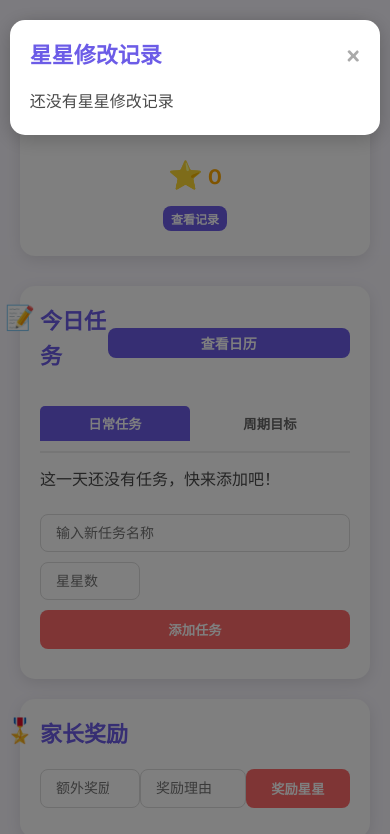
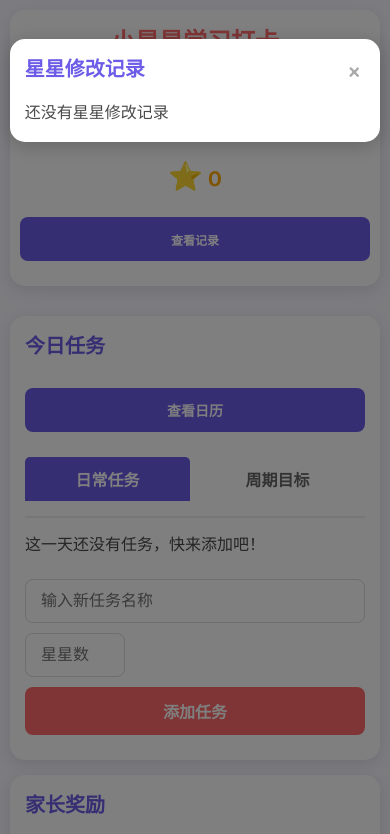
Before and after one commit to Yokichen775/kids-study-tracker, a plain HTML site: page index.html in a window 390 px wide. Both pictures are taken after a click on the button "查看记录". Shown: the top 834 px of the page. Drawn offline with Linux system fonts and the light colour scheme.

Commit message:
优化移动端布局

```diff
--- a/style.css
+++ b/style.css
@@ -673,7 +673,27 @@ button:hover {
 
 /* 响应式设计 */
 @media (max-width: 600px) {
-    .add-task, .add-wish {
+    body {
+        font-size: 16px;
+        padding: 0;
+        margin: 0;
+    }
+
+    .container {
+        padding: 10px;
+        max-width: 100%;
+        margin: 0;
+    }
+
+    h1 {
+        font-size: 24px;
+    }
+
+    h2 {
+        font-size: 20px;
+    }
+
+    .add-task, .add-wish, .bonus-stars {
         flex-direction: column;
     }
 
@@ -681,24 +701,123 @@ button:hover {
         width: 100%;
         margin-right: 0;
         margin-bottom: 10px;
+        padding: 12px 15px; /* 增大点击区域 */
+        font-size: 16px; /* 增大字体 */
+    }
+
+    button {
+        min-height: 44px; /* 增大点击区域 */
     }
 
     header {
         flex-direction: column;
         text-align: center;
+        padding: 15px 10px;
+    }
+
+    .date-selector {
+        width: 100%;
+        justify-content: space-between;
+        margin: 10px 0;
+    }
+
+    .date-selector button {
+        min-width: 40px;
+        height: 40px;
+        margin: 0 2px;
+    }
+
+    #current-date {
+        flex-grow: 1;
+        margin: 0 5px;
+    }
+
+    .star-container {
+        margin-top: 10px;
+        width: 100%;
     }
 
     .star-pool {
-        margin-top: 10px;
+        margin-bottom: 10px;
+    }
+
+    .task-item, .wish-item, .history-item {
+        padding: 15px;
+        margin-bottom: 15px;
+    }
+
+    .task-actions, .wish-actions {
+        flex-direction: column;
+        gap: 8px;
+        min-width: 80px;
+    }
+
+    .task-actions button, .wish-actions button {
+        margin: 0;
+        width: 100%;
+    }
+
+    .task-status-btns {
+        flex-direction: row;
+        width: 100%;
     }
 
     .modal-content {
         width: 95%;
-        margin: 5% auto;
+        margin: 10% auto;
+        padding: 15px;
     }
 
     .calendar-day {
-        font-size: 12px;
+        font-size: 14px;
+        height: 35px;
+    }
+
+    .tabs {
+        overflow-x: auto;
+        white-space: nowrap;
+        padding-bottom: 5px;
+    }
+
+    .tab-btn {
+        padding: 10px 15px;
+        min-width: 100px;
+    }
+
+    section {
+        padding: 15px;
+        margin-bottom: 15px;
+    }
+
+    .section-header {
+        flex-direction: column;
+        align-items: flex-start;
+    }
+
+    .section-header button {
+        margin-top: 10px;
+    }
+
+    /* 修复模态框在移动端的显示 */
+    .modal {
+        padding: 0;
+    }
+
+    .close-modal {
+        top: 10px;
+        right: 10px;
+        font-size: 24px;
+        padding: 5px 10px;
+    }
+
+    /* 增大日历中的点击区域 */
+    .calendar-days {
+        gap: 2px;
+    }
+
+    .calendar-day {
+        height: 40px;
+        font-size: 16px;
     }
 }
 
@@ -790,3 +909,12 @@ button:hover {
 section {
     position: relative;
 }
+
+@media (max-width: 600px) {
+    /* 移动端上移除装饰元素的绝对定位 */
+    .tasks-section::before,
+    .wishes-section::before,
+    .bonus-section::before {
+        display: none;
+    }
+}
```
